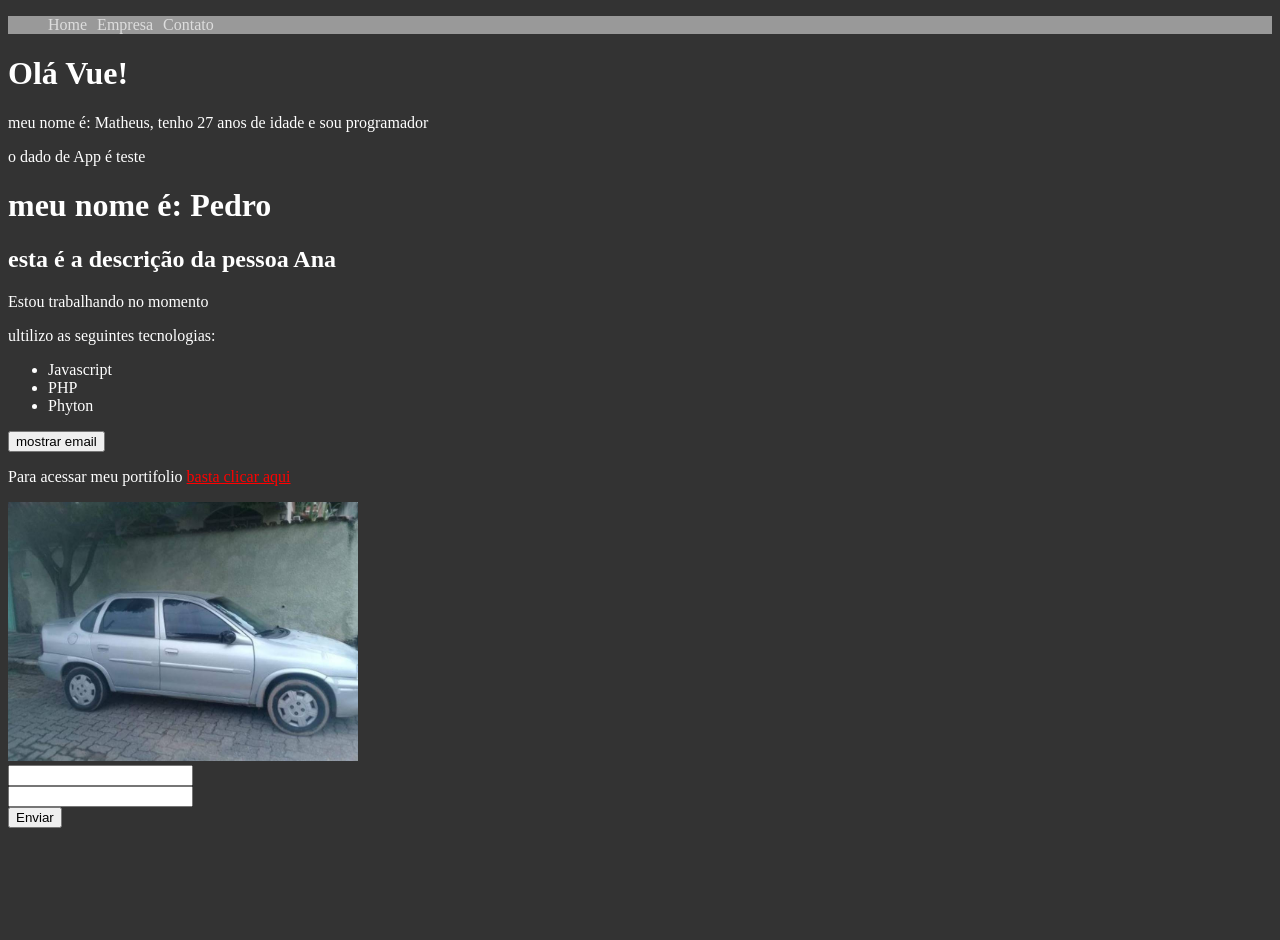
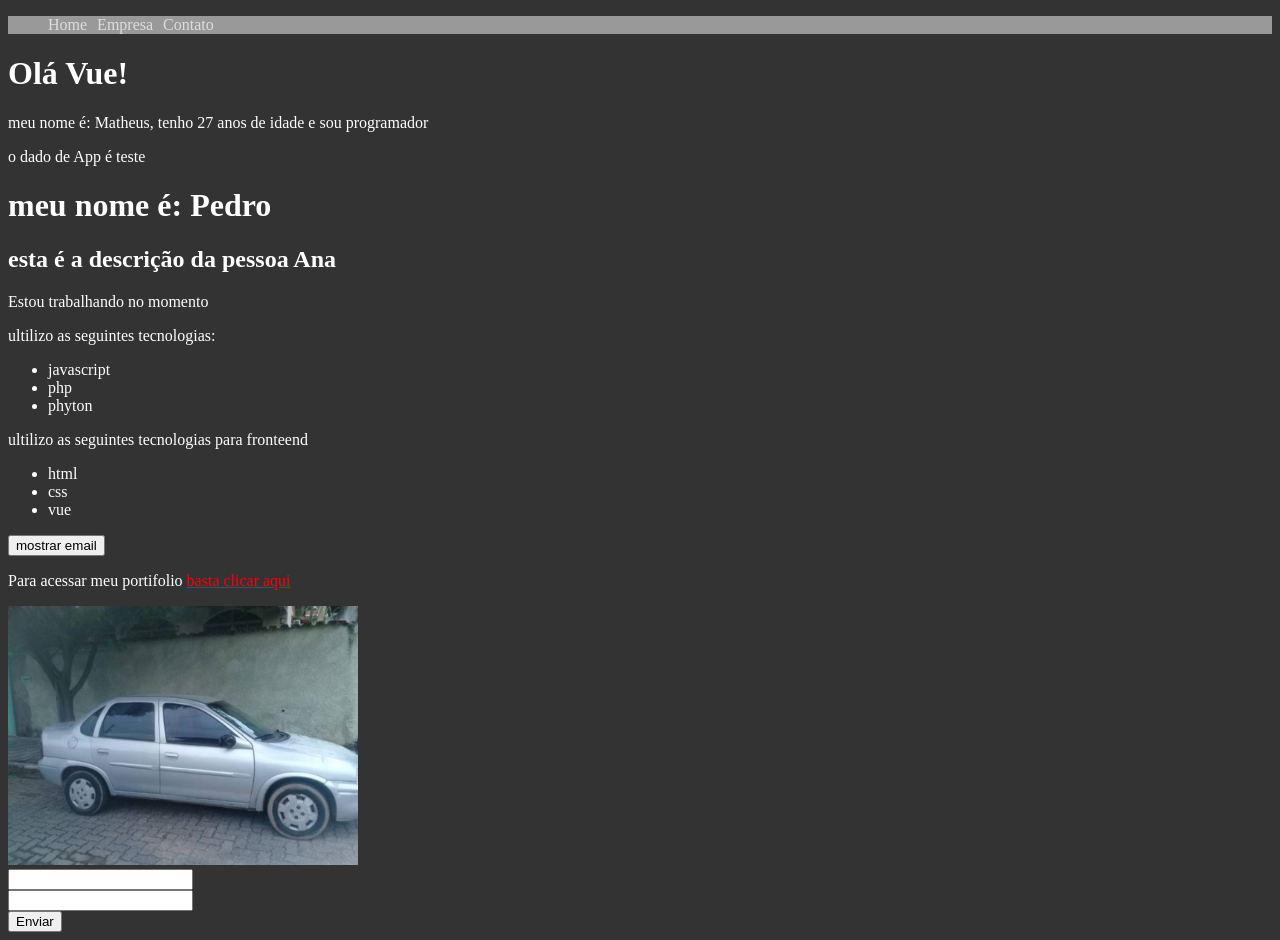
Before and after one commit to guilopes2020/curso-vue3, a Vue app: page / in a window 1280 px wide. Before the commit the page ends 836 px from the top, so only its background shows below. Built offline with nearby package versions, Linux system fonts and the light colour scheme.

Commit message:
feat: :sparkles: make-rendering-list

```diff
--- a/src/components/Info.vue
+++ b/src/components/Info.vue
@@ -4,9 +4,11 @@
         <p v-else>estou desempregado</p>
         <p>ultilizo as seguintes tecnologias:</p>
         <ul>
-            <li>Javascript</li>
-            <li>PHP</li>
-            <li>Phyton</li>
+            <li v-for="(tecnologia, index) in tecnologias" :key="index">{{ tecnologia }}</li>
+        </ul>
+        <p>ultilizo as seguintes tecnologias para fronteend</p>
+        <ul>
+            <li v-for="tech in front_technology" :key="tech.id">{{ tech.language }}</li>
         </ul>
         <div>
             <button @click="showEmail">{{ texto_botao }}</button>
@@ -30,7 +32,17 @@ import Picture from './Picture.vue';
                 mostrar_email: false,
                 email: 'jdhfjdhfd@gmail.com',
                 meu_link: 'https://google.com',
-                texto_botao: 'mostrar email'
+                texto_botao: 'mostrar email',
+                tecnologias: [
+                    'javascript',
+                    'php',
+                    'phyton',
+                ],
+                front_technology: [
+                    {id: 1, language: 'html'},
+                    {id: 2, language: 'css'},
+                    {id: 3, language: 'vue'}
+                ]
             }
         },
         methods: {
```
